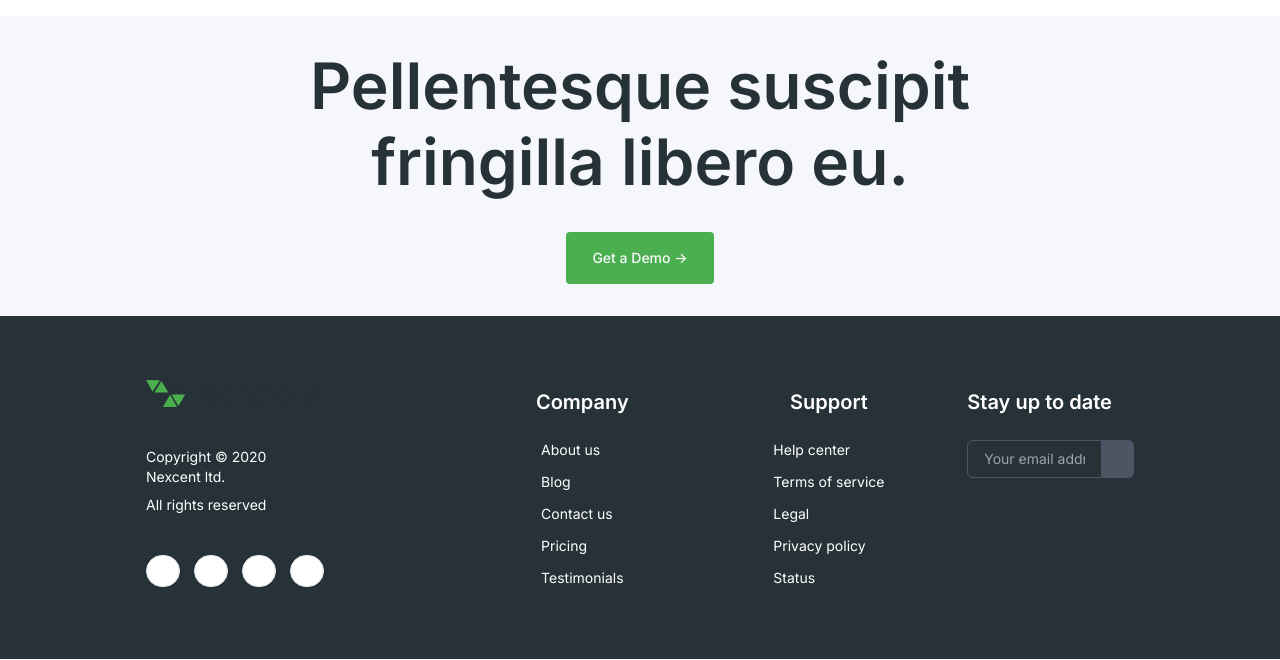
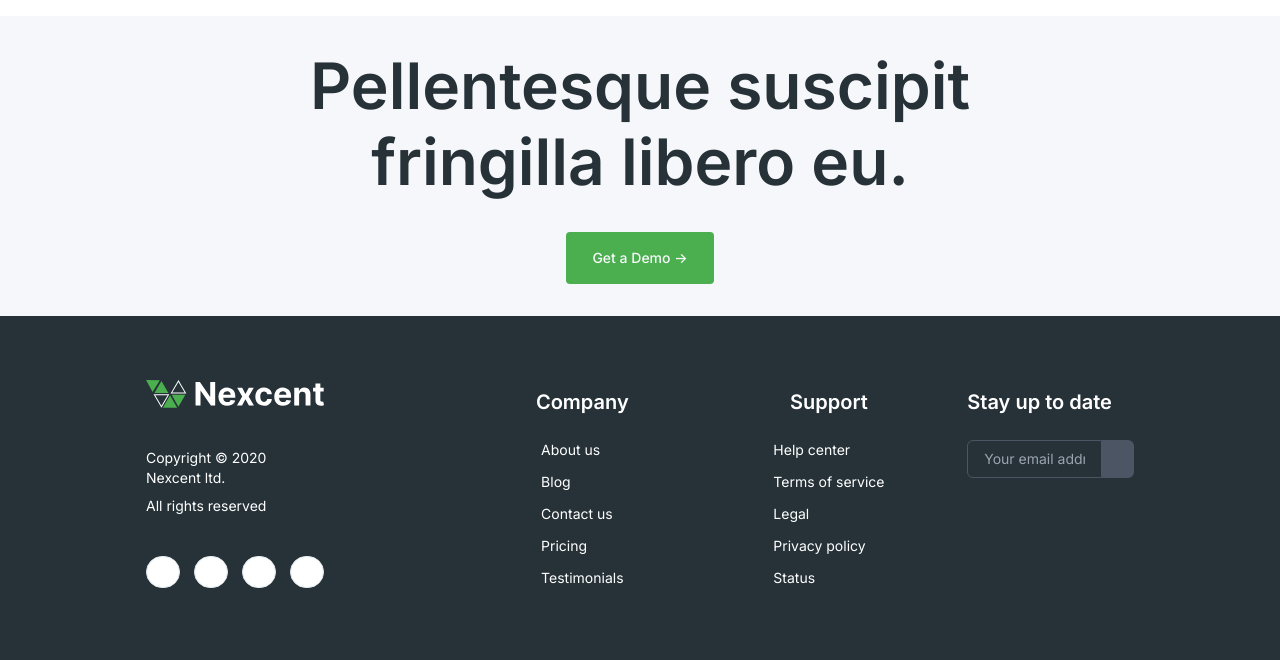
Before and after one commit to batur/nextcent, a Next.js app: page / in a window 1280 px wide. Shown: the part 1875-2535 px from the top of the page. Built offline with nearby package versions, Linux system fonts and the light colour scheme.

Commit message:
fix: logo

```diff
--- a/components/Footer/SectionTwo.tsx
+++ b/components/Footer/SectionTwo.tsx
@@ -3,7 +3,7 @@ import React from 'react';
 import Image from 'next/image';
 import Link from 'next/link';
 
-import LOGO from '@assets/svgs/Logo.svg';
+import LOGO_WHITE from '@assets/svgs/Logo_White.svg';
 import { Button } from '@components/ui/button';
 
 const DATA = {
@@ -71,7 +71,7 @@ const SectionTwo: React.FC = () => {
     <footer className='w-full bg-brand-secondary text-white'>
       <div className='container mx-auto flex flex-col-reverse items-center justify-between gap-31.5 px-4 py-16 md:px-36.5 lg:flex-row'>
         <div className='flex grow flex-col items-start justify-start gap-10 pb-2'>
-          <Image src={LOGO} alt='Nexcent Logo' width={191} height={30} />
+          <Image src={LOGO_WHITE} alt='Nexcent Logo' width={191} height={30} />
           <div className='flex flex-col gap-2'>
             <p className='text-sm'>{DATA.tag.title}</p>
             <p className='text-sm'>{DATA.tag.description}</p>
```
Also changed, not shown: assets/svgs/Logo_White.svg (added).
